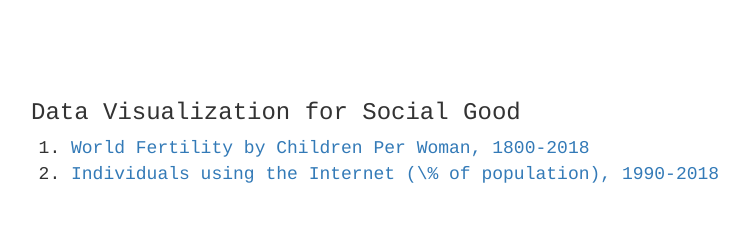
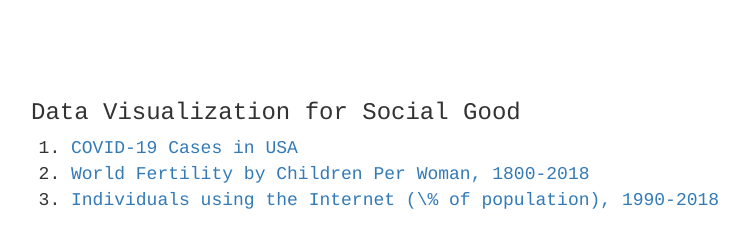
Before and after one commit to docjsha/PandaData, a plain HTML site: page index.html in a window 1280 px wide. Shown: the whole page, without its empty margins (69-818 px from the left). Drawn offline with nearby package versions, Linux system fonts and the light colour scheme.

Commit message:
Update index.html

```diff
--- a/index.html
+++ b/index.html
@@ -8,6 +8,7 @@
 	<h3>Data Visualization for Social Good</h3>
 	<ol>
 	<font size=4>
+	<li><a href="covid-19_usa.html">COVID-19 Cases in USA</a></li>
 	<li><a href="children_per_woman_1800-2018.html">World Fertility by Children Per Woman, 1800-2018</a></li>
 	<li><a href="netizen_1990-2018.html">Individuals using the Internet (\% of population), 1990-2018</a></li>
 	</font>
```
